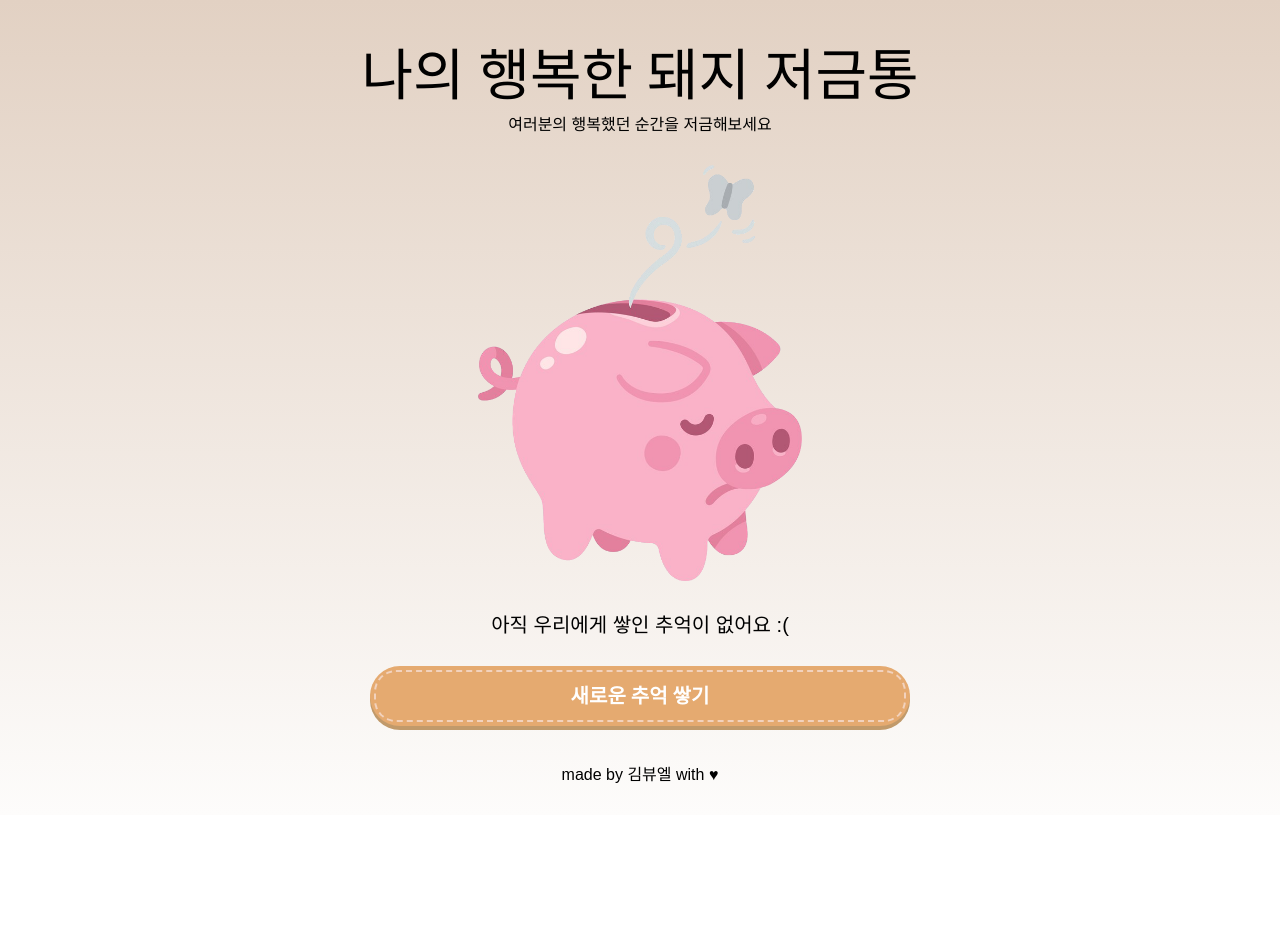
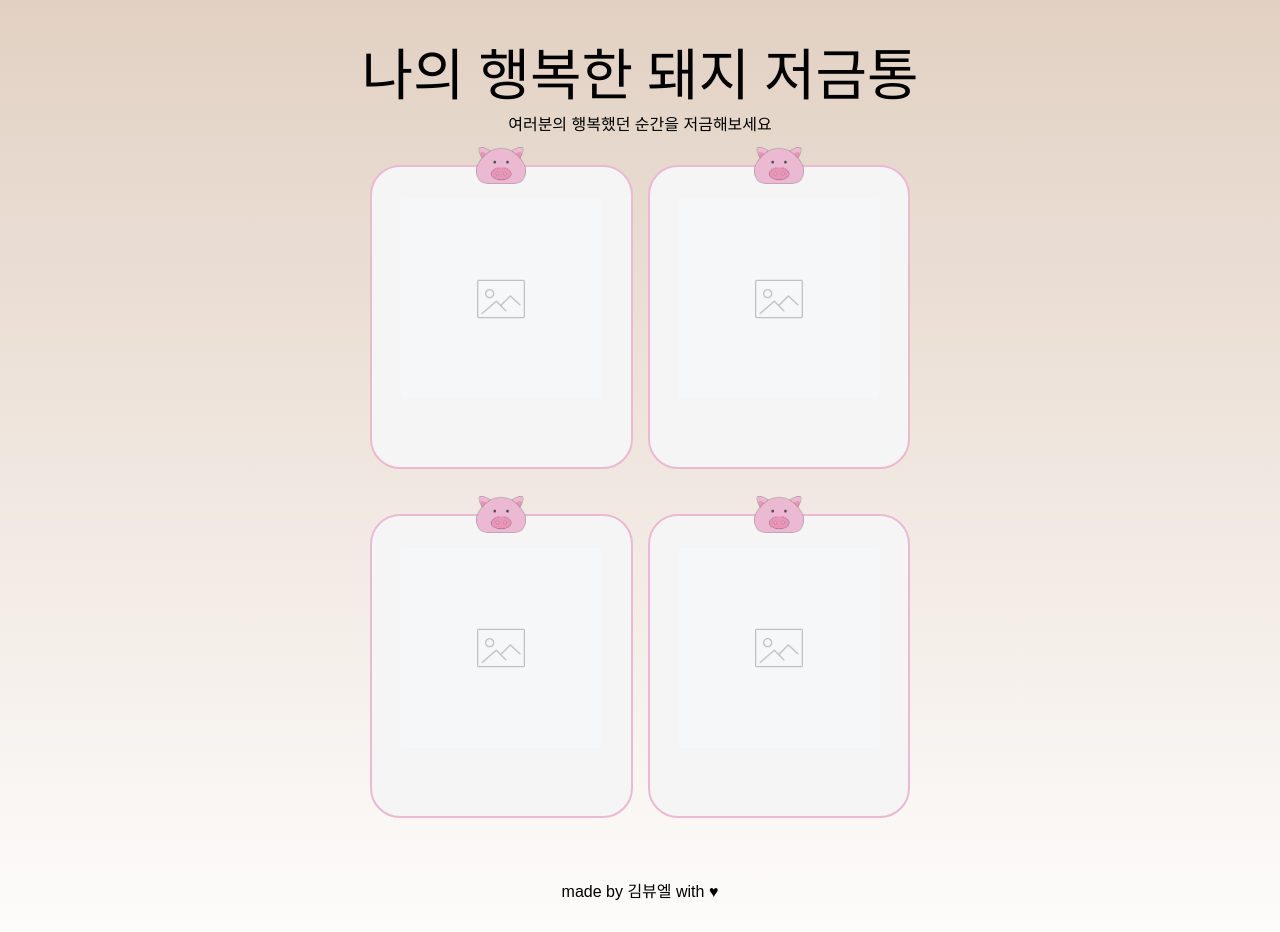
Before and after one commit to happy-piggy-bank/happy-piggy-bank-web-old, a React (Create React App) app: page /bank in a window 1280 px wide. Before the commit the page ends 815 px from the top, so only its background shows below. Built offline with nearby package versions, Linux system fonts and the light colour scheme; a web font is replaced by a local one.

Commit message:
저금 리스트 화면 추가

```diff
--- /dev/null
+++ b/src/components/bank/bankListComponent.jsx
@@ -0,0 +1,18 @@
+import { React } from 'react';
+
+import '../../css/bank/bankListComponent.css';
+
+import BankListEntry from './bankListEntry';
+
+const BankListComponent = () => {
+    return (
+        <div className='bankListComponentContainer'>
+            <BankListEntry/>
+            <BankListEntry/>
+            <BankListEntry/>
+            <BankListEntry/>
+        </div>
+    )
+}
+
+export default BankListComponent;
--- /dev/null
+++ b/src/components/bank/bankListEntry.jsx
@@ -0,0 +1,22 @@
+import { React } from 'react';
+import { useNavigate } from "react-router-dom";
+import { FontAwesomeIcon } from '@fortawesome/react-fontawesome'
+import { faImage } from '@fortawesome/free-solid-svg-icons';
+
+import '../../css/bank/bankListEntry.css';
+
+import entryHeaderImg from '../../images/pig_illustration.png';
+import noImage from '../../images/no_image.gif';
+
+const BankListEntry = () => {
+    return (
+        <div className='bankListEntryContainer'>
+            <img className='bankListEntryHeadImg' src={entryHeaderImg} />
+            <div className='bankListEntryContentArea'>
+                    <img src={noImage} width='200px' />
+            </div>
+        </div>
+    );
+}
+
+export default BankListEntry;
--- a/src/components/bank/bankListScreen.jsx
+++ b/src/components/bank/bankListScreen.jsx
@@ -1,7 +1,4 @@
 import { React } from 'react';
-import { useNavigate } from "react-router-dom";
-import { FontAwesomeIcon } from '@fortawesome/react-fontawesome'
-import { faImage } from '@fortawesome/free-solid-svg-icons';
 
 import '../../css/bank/bankListScreen.css';
 
@@ -9,6 +6,7 @@ import MainHeader from '../common/mainHeader';
 import MainFooter from '../common/mainFooter';
 
 import NoBankList from './noBankList';
+import BankListComponent from './bankListComponent';
 
 const BankListScreen = () => {
     return (
@@ -16,7 +14,7 @@ const BankListScreen = () => {
             <MainHeader/>
             <div className='bankListBodyArea'>
                 <div className='bankListEntryArea'>
-                    <NoBankList/>
+                    <BankListComponent/>
                 </div>
             </div>
             <MainFooter/>
--- /dev/null
+++ b/src/css/bank/bankListComponent.css
@@ -0,0 +1,7 @@
+.bankListComponentContainer {
+    display: flex;
+    flex-direction: row;
+    flex-wrap: wrap;
+    gap: 15px;
+    width: 100%;
+}
--- /dev/null
+++ b/src/css/bank/bankListEntry.css
@@ -0,0 +1,23 @@
+.bankListEntryContainer {
+    flex: 1;
+    height: 300px;
+    margin-bottom: 30px;
+    border: #EBB9D2 solid 2.5px;
+    border-radius: 30px;
+    background-color: whitesmoke;
+}
+
+.bankListEntryHeadImg {
+    display: block;
+    margin-left: auto;
+    margin-right: auto;
+    margin-top: -20px;
+    width: 50px;
+}
+
+.bankListEntryContentArea {
+    display: flex;
+    flex-direction: column;
+    align-items: center;
+    margin-top: 15px;
+}
--- a/src/css/bank/bankListScreen.css
+++ b/src/css/bank/bankListScreen.css
@@ -2,4 +2,6 @@
     display: flex;
     flex-direction: column;
     align-items: center;
+    padding-left: 30px;
+    padding-right: 30px;
 }
```
Also changed, not shown: src/images/no_image.gif (added), src/images/pig_illustration.png (added).
